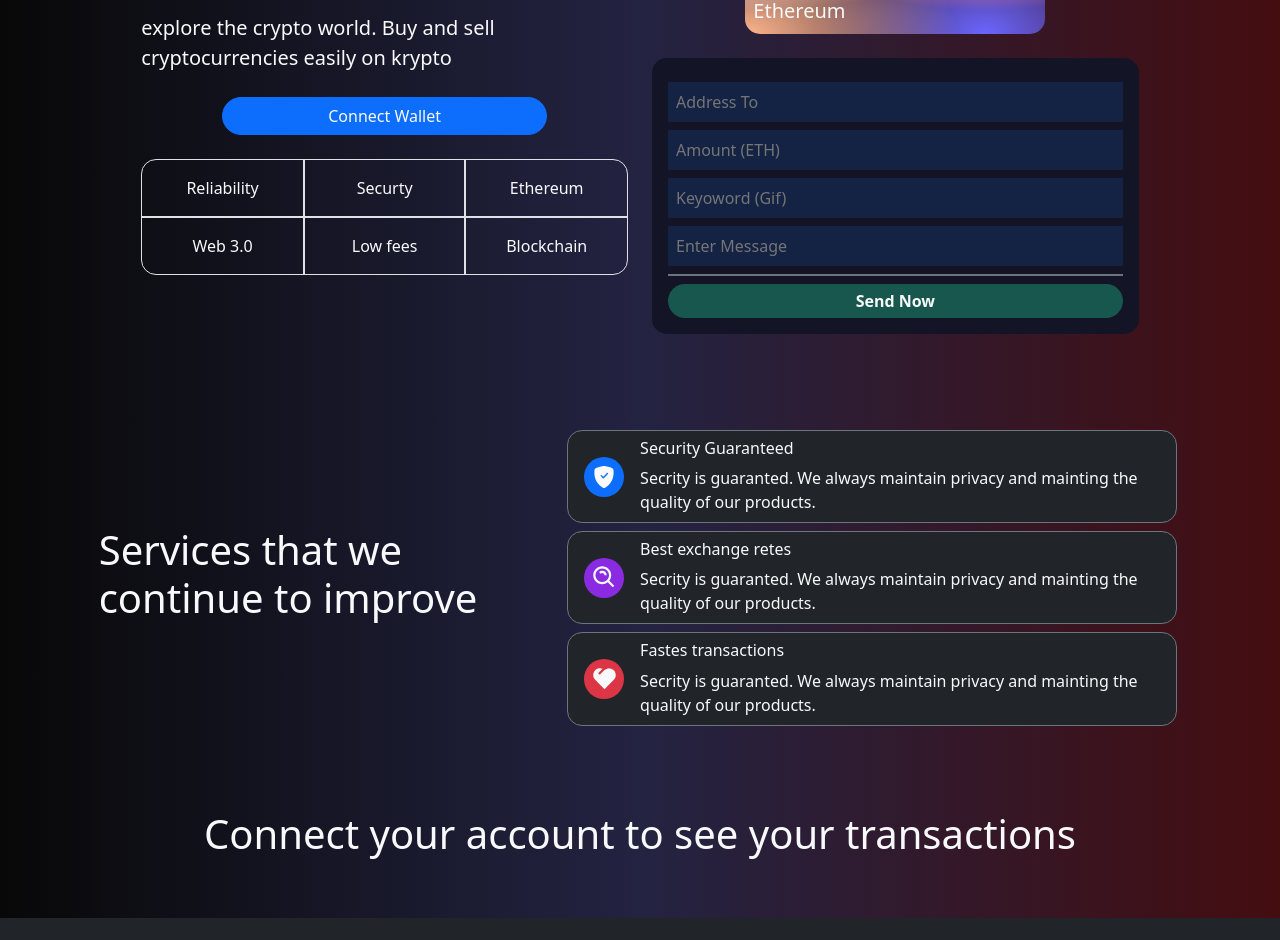
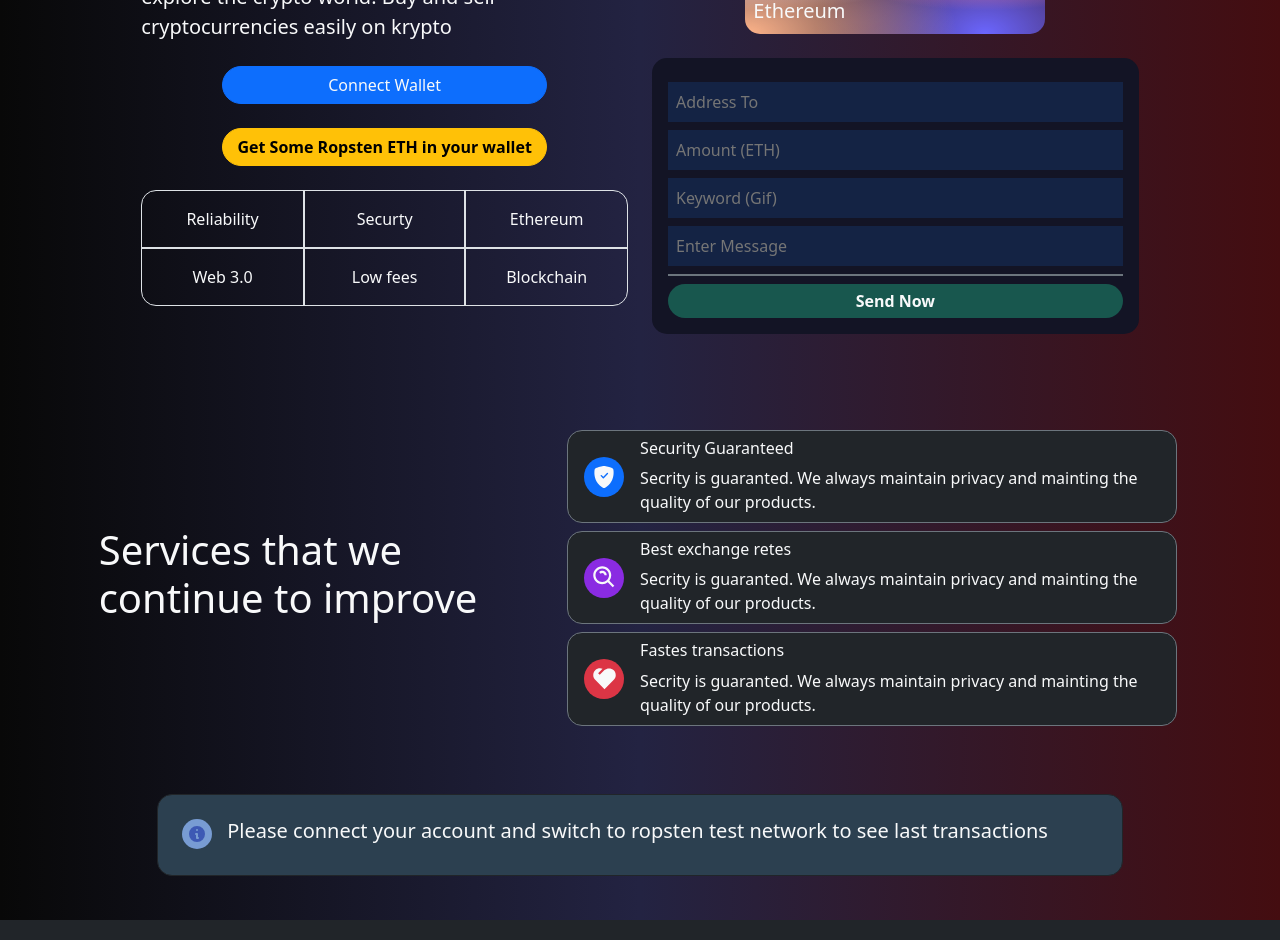
Before and after one commit to Hamza-Zahir/web3.0, a React (Create React App) app: page / in a window 1280 px wide. Shown: the part 340-1280 px from the top of the page. Built offline with nearby package versions, Linux system fonts and the light colour scheme; grey boxes are pictures that could not be loaded.

Commit message:
edit w & tr files

```diff
--- a/src/component/Transactions.jsx
+++ b/src/component/Transactions.jsx
@@ -4,44 +4,55 @@ import { HiInformationCircle } from "react-icons/hi";
 
 import Transaction_card from "./transaction_card";
 
-
 const Transactions = () => {
-
   const { Transactoins, CurrentAccount } = useContext(TransactionContext);
   return (
-    <div id="Transactions" className="Transactions text-light py-1 my-4 col-xl-11 mx-auto">
-      {CurrentAccount ? (<h1 className="text-center my-4 ">Lates Transaction</h1>) : (
-        <h1 className="text-center my-4 ">
-          Connect your account to see your transactions
-        </h1>
-      )}
-      {
-        Transactoins.length && CurrentAccount ? (
-          <>
+    <div
+      id="Transactions"
+      className="Transactions text-light py-1 my-4 col-xl-11 mx-auto"
+    >
+
+      {(!CurrentAccount && !Transactoins.length) ? (
+        <div className="info text-light  border border-dark box-sh p-4 my-2 mx-auto col-10 bor-rud d-flex ">
+          <span className="icon rounded-circle">
+            <HiInformationCircle fontSize={20} />
+          </span>
+          <h5>Please connect your account and switch to ropsten test network to see
+            last transactions</h5>
+        </div>
+      ) : ("")}
+      {(CurrentAccount && !Transactoins.length) ? (
+
+        <div className="info text-light  border border-dark box-sh p-4 my-2 mx-auto col-10 bor-rud d-flex ">
+          <span className="icon rounded-circle">
+            <HiInformationCircle fontSize={20} />
+          </span>
+          <h5> Please  switch to ( Ropsten Test Network) to see
+            last transactions</h5>
+        </div>
+      ) : ("")}
+      {(CurrentAccount && Transactoins.length) ? (
+        <h1 className="text-center my-4 ">Last Transaction</h1>
+      ) : ("")}
+      {Transactoins.length ? (
+        <div>
           <div className="row justify-content-center p-0 m-0 mt-2 ">
-
             {Transactoins.map((tra) => {
               return (
                 <Transaction_card
                   key={tra.id}
                   addressFrom={tra.addressFrom}
-                    addressTo={tra.addressTo }
-                    amount={tra.amount }
-                    message={tra.message }
-                    timestamp={tra.timestamp }
-                    keyword={tra.keyword} />
+                  addressTo={tra.addressTo}
+                  amount={tra.amount}
+                  message={tra.message}
+                  timestamp={tra.timestamp}
+                  keyword={tra.keyword}
+                />
               );
             })}
           </div>
-          </>
+        </div>
       ) : ("")}
-      {(CurrentAccount && !Transactoins.length) ? (
-        <div className="info text-light  border border-dark box-sh p-4 my-2 mx-auto col-10 bor-rud d-flex ">
-          <span className="icon rounded-circle"><HiInformationCircle fontSize={20} /></span>
-          <h5> You have no transactions yet</h5>
-        </div>
-      ) : ("")
-      }
 
     </div>
   );
--- a/src/component/Welcome.jsx
+++ b/src/component/Welcome.jsx
@@ -43,6 +43,9 @@ const Welcome = () => {
             Connect Wallet
           </div>
         )}
+        <div>
+          <a href="https://faucet.egorfine.com/" target="_blank" className="btn btn-warning fw-bold rounded-pill d-block  col-md-10 col-lg-8  mx-auto my-4">Get Some Ropsten ETH in your wallet</a>
+        </div>
         <div className="row m-0 my-3 border bor-rud text-center">
           <div className="col-4 border-bottom border-end px-0 py-3">
             Reliability
@@ -94,7 +97,7 @@ const Welcome = () => {
           <Input
             type="text"
             name="keyoword"
-            placeholder="Keyoword (Gif)"
+            placeholder="Keyword (Gif)"
             handleChange={handleChange}
             className="w-100 p-2 text-light mt-2 input"
           />
```
Lines whose indentation alone changed are shown as unchanged.
